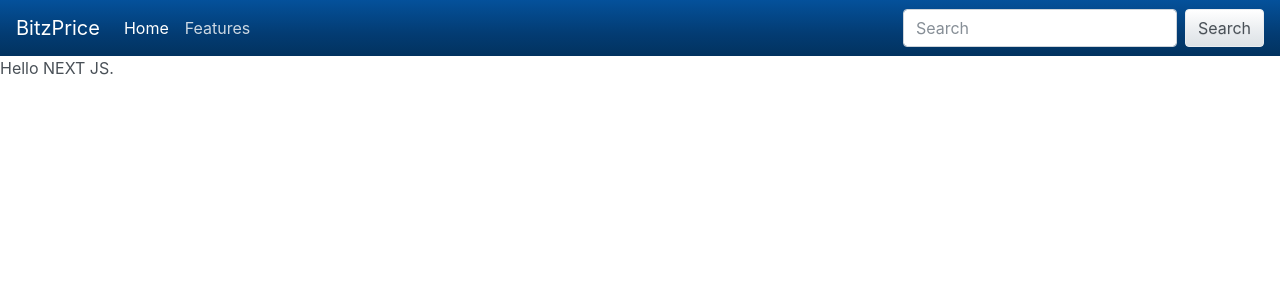
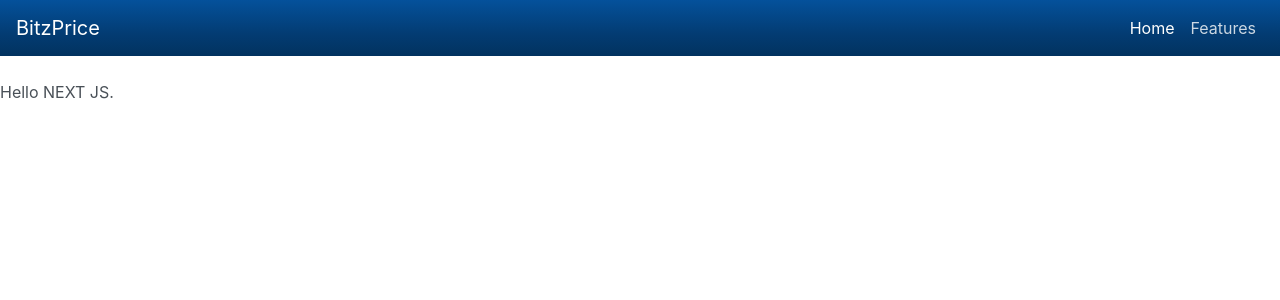
Before and after one commit to Mersock/react-next-js-simple, a Next.js app: page / in a window 1280 px wide. Shown: the top 300 px of the page. Built offline with nearby package versions, Linux system fonts and the light colour scheme.

Commit message:
modify navbar

```diff
--- a/components/Navbar.js
+++ b/components/Navbar.js
@@ -1,7 +1,7 @@
 import Link from 'next/link';
 
 const navbar = () => (
-    <nav className="navbar navbar-expand-lg navbar-dark bg-dark">
+    <nav className="navbar navbar-expand-lg navbar-dark bg-dark mb-4">
         <Link href="/"><a className="navbar-brand" >BitzPrice</a></Link>
         <button className="navbar-toggler" type="button" data-toggle="collapse" data-target="#navbarColor02"
                 aria-controls="navbarColor02" aria-expanded="false" aria-label="Toggle navigation">
@@ -9,7 +9,7 @@
         </button>
 
         <div className="collapse navbar-collapse" id="navbarColor02">
-            <ul className="navbar-nav mr-auto">
+            <ul className="navbar-nav ml-auto">
                 <li className="nav-item active">
                     <Link href="/"><a className="nav-link" >Home <span className="sr-only">(current)</span></a></Link>
                 </li>
@@ -17,10 +17,6 @@
                     <Link href="/about"><a className="nav-link" href="#">Features</a></Link>
                 </li>
             </ul>
-            <form className="form-inline my-2 my-lg-0">
-                <input className="form-control mr-sm-2" type="text" placeholder="Search" />
-                    <button className="btn btn-secondary my-2 my-sm-0" type="submit">Search</button>
-            </form>
         </div>
     </nav>
 );
```
